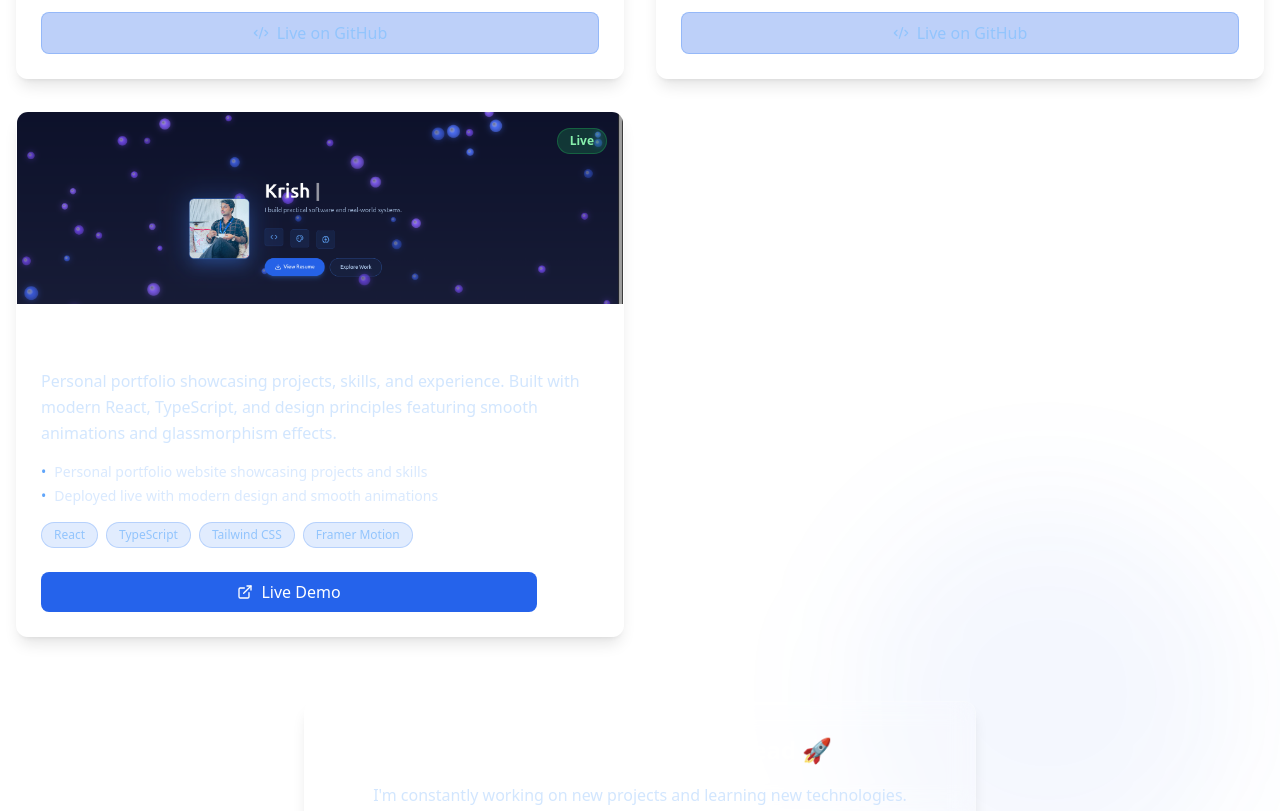
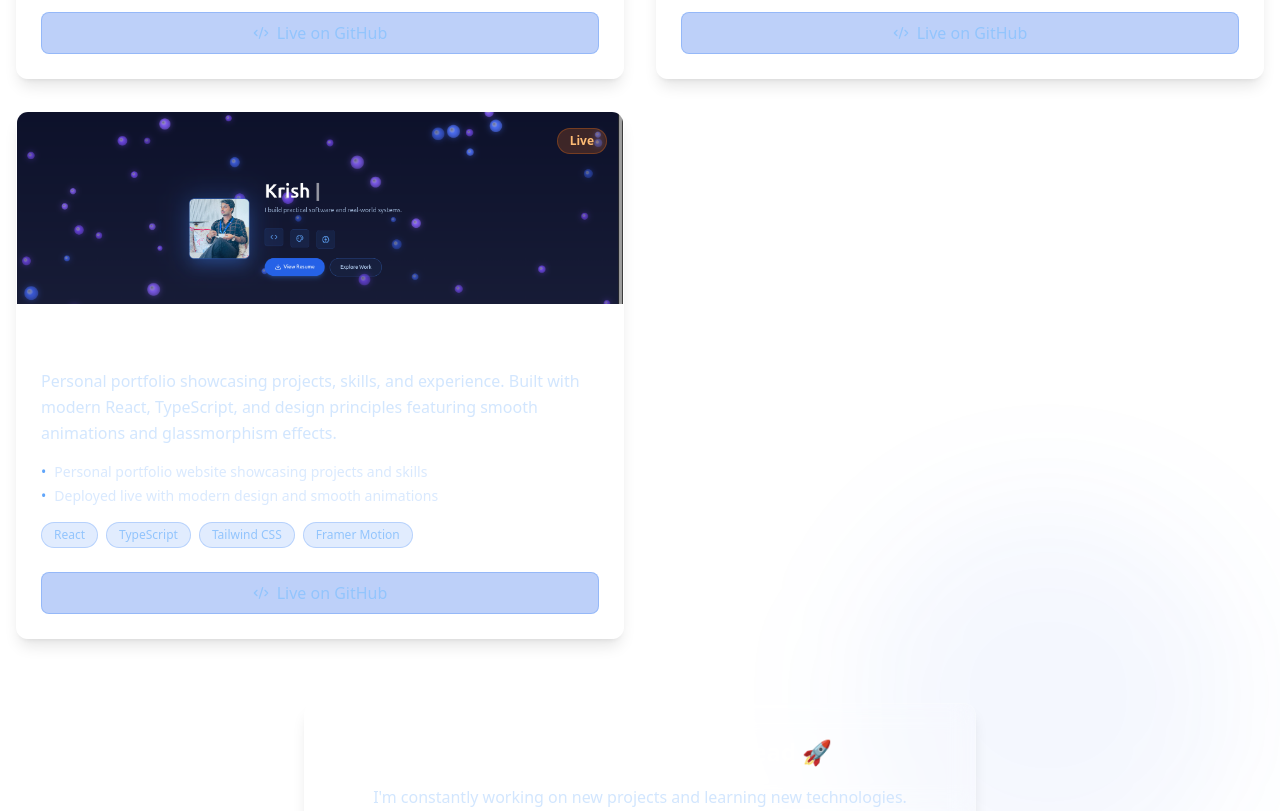
Before and after one commit to Krish-sharma-2003/portfolio, a React (Vite) app: page /projects in a window 1280 px wide. Shown: the part 900-1711 px from the top of the page. Built offline with nearby package versions, Linux system fonts and the light colour scheme.

Commit message:
same changes

```diff
--- a/src/data/projectsData.ts
+++ b/src/data/projectsData.ts
@@ -4,7 +4,7 @@ export interface Project {
   description: string;
   image: string;
   technologies: string[];
-  status: 'Live' | 'Coming Soon' | 'Complete';
+  status: 'Live on GitHub' | 'Coming Soon' | 'Complete';
   liveLink?: string;
   codeLink?: string;
   details?: string[];
--- a/src/pages/Projects.tsx
+++ b/src/pages/Projects.tsx
@@ -50,13 +50,11 @@ const Projects: React.FC = () => {
                   {/* Status Badge */}
                   <div
                     className={`absolute top-4 right-4 px-3 py-1 rounded-full text-xs font-semibold ${
-                      project.status === 'Live'
-                        ? 'bg-green-500/20 text-green-300 border border-green-500/30'
+                      project.status === 'Live on GitHub'
+                        ? 'bg-blue-500/20 text-blue-300 border border-blue-500/30'
                         : project.status === 'Complete'
                           ? 'bg-emerald-500/20 text-emerald-300 border border-emerald-500/30'
-                          : project.status === 'In Progress'
-                            ? 'bg-blue-500/20 text-blue-300 border border-blue-500/30'
-                            : 'bg-orange-500/20 text-orange-300 border border-orange-500/30'
+                          : 'bg-orange-500/20 text-orange-300 border border-orange-500/30'
                     }`}
                   >
                     {project.status}
@@ -99,7 +97,7 @@ const Projects: React.FC = () => {
 
                   {/* Action Buttons */}
                   <div className="flex gap-3 mt-auto">
-                    {project.status === 'Live' && project.liveLink ? (
+                    {project.status === 'Live on GitHub' && project.liveLink ? (
                       <>
                         <a
                           href={project.liveLink}
```
